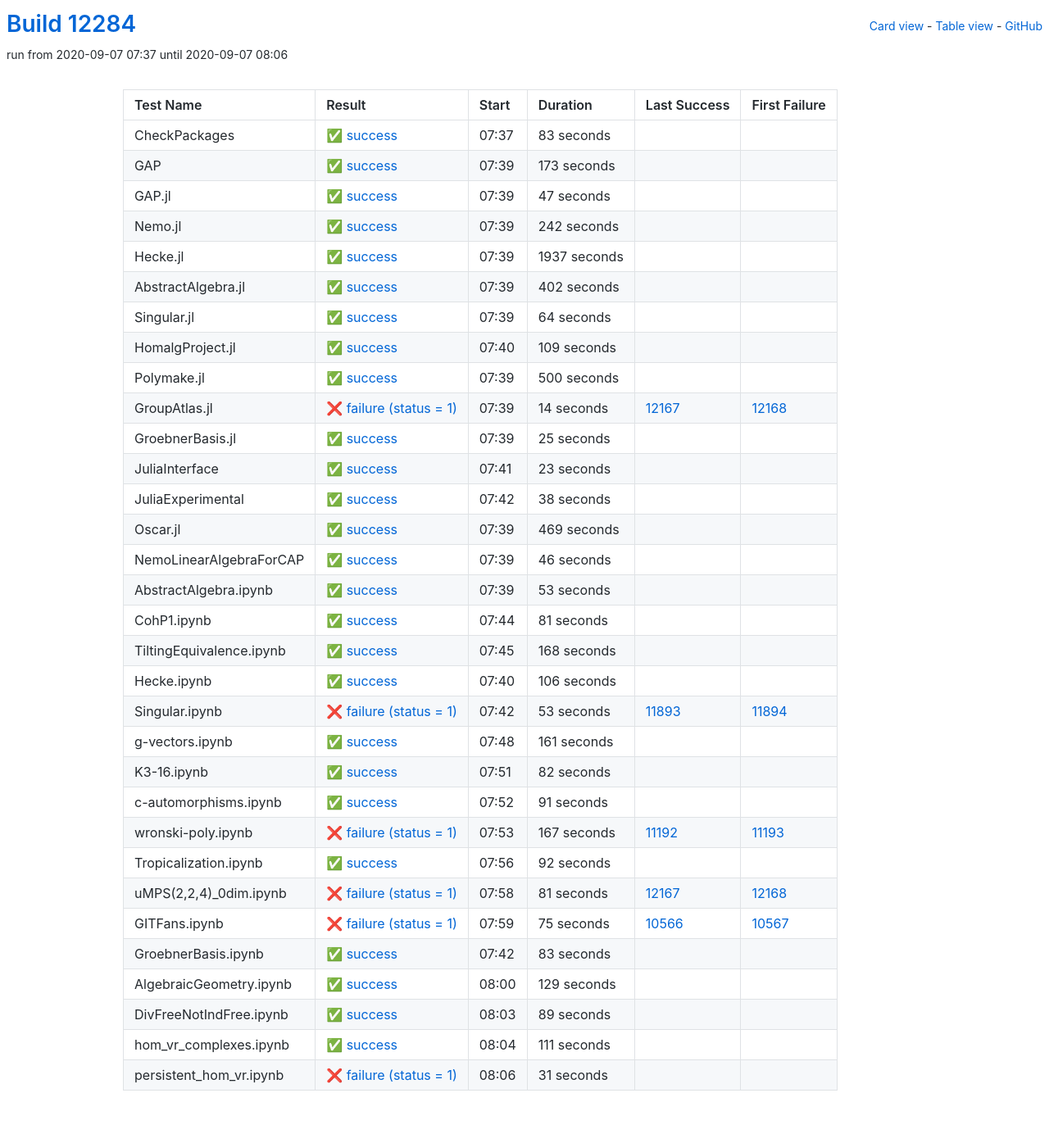
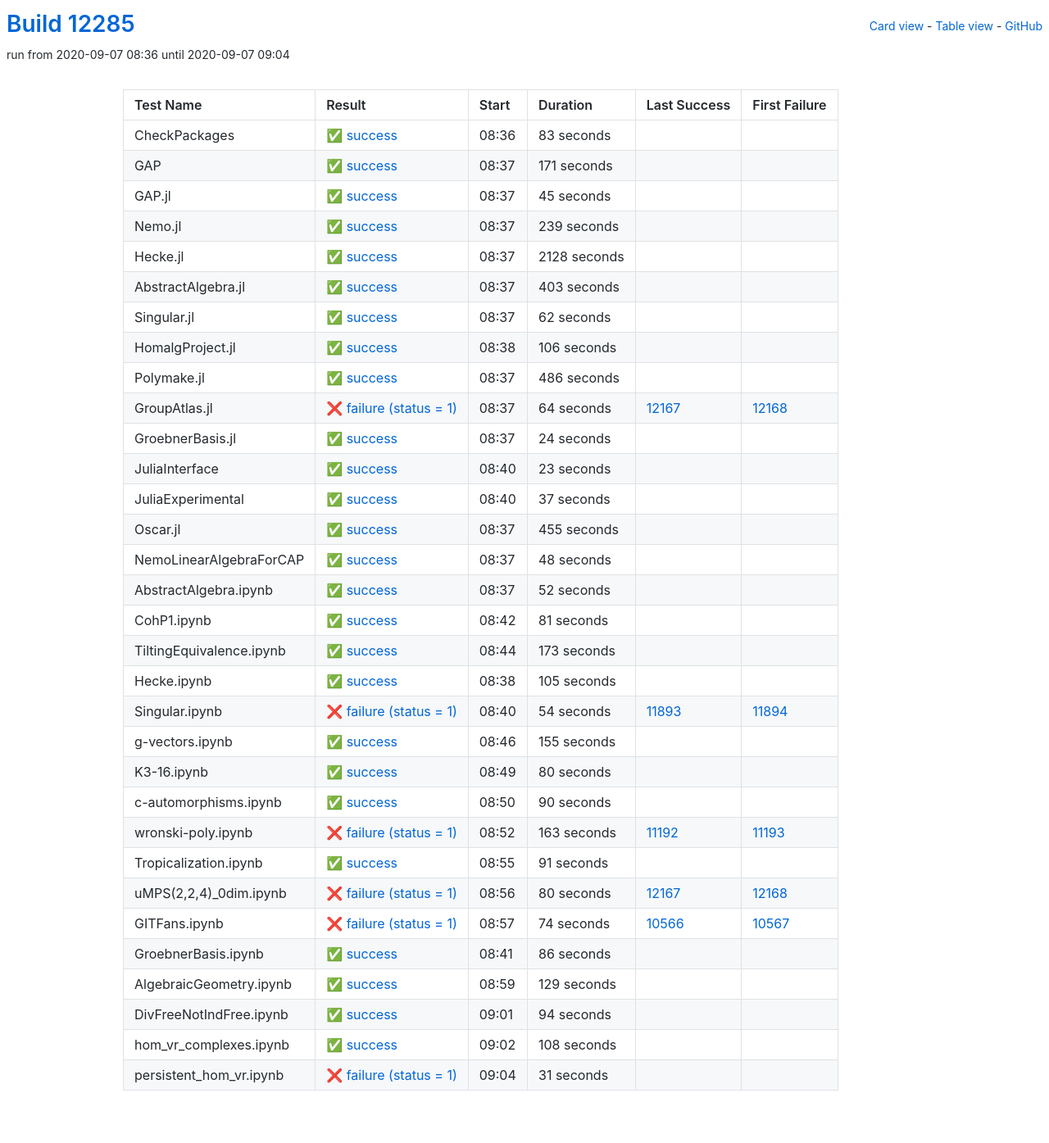
Before and after one commit to oscar-system/oscar-ci-status, a Jekyll site: the page built from table.html, in a window 1280 px wide. Shown: the whole page at 82% size. Built offline with Jekyll 4.4.1, drawn with Linux system fonts in a browser that asks for light colours.

Commit message:
Build #12285

```diff
--- a/_data/ci.yml
+++ b/_data/ci.yml
@@ -1,6 +1,6 @@
 ---
-build: 12284
-build_url: https://oscarci.mathematik.uni-kl.de/job/oscar/12284/
+build: 12285
+build_url: https://oscarci.mathematik.uni-kl.de/job/oscar/12285/
 job: oscar
 organization: oscar-system
 repo: oscar-ci-status
@@ -8,8 +8,8 @@
 tests:
 - name: CheckPackages
   id: checkpackages
-  log: https://oscarci.mathematik.uni-kl.de/job/oscar/12284/artifact/logs/build-12284/CheckPackages.log
-  start: 2020-09-07 07:37
+  log: https://oscarci.mathematik.uni-kl.de/job/oscar/12285/artifact/logs/build-12285/CheckPackages.log
+  start: 2020-09-07 08:36
   success: true
   exitcode: 0
   status: success
@@ -20,128 +20,128 @@
   first_failure_url:
 - name: GAP
   id: gap
-  log: https://oscarci.mathematik.uni-kl.de/job/oscar/12284/artifact/logs/build-12284/GAP.log
-  start: 2020-09-07 07:39
+  log: https://oscarci.mathematik.uni-kl.de/job/oscar/12285/artifact/logs/build-12285/GAP.log
+  start: 2020-09-07 08:37
   success: true
   exitcode: 0
   status: success
-  duration: 173
+  duration: 171
   last_success: false
   last_success_url:
   first_failure: false
   first_failure_url:
 - name: GAP.jl
   id: gap-jl
-  log: https://oscarci.mathematik.uni-kl.de/job/oscar/12284/artifact/logs/build-12284/GAP.jl.log
-  start: 2020-09-07 07:39
+  log: https://oscarci.mathematik.uni-kl.de/job/oscar/12285/artifact/logs/build-12285/GAP.jl.log
+  start: 2020-09-07 08:37
   success: true
   exitcode: 0
   status: success
-  duration: 47
+  duration: 45
   last_success: false
   last_success_url:
   first_failure: false
   first_failure_url:
 - name: Nemo.jl
   id: nemo-jl
-  log: https://oscarci.mathematik.uni-kl.de/job/oscar/12284/artifact/logs/build-12284/Nemo.jl.log
-  start: 2020-09-07 07:39
+  log: https://oscarci.mathematik.uni-kl.de/job/oscar/12285/artifact/logs/build-12285/Nemo.jl.log
+  start: 2020-09-07 08:37
   success: true
   exitcode: 0
   status: success
-  duration: 242
+  duration: 239
   last_success: false
   last_success_url:
   first_failure: false
   first_failure_url:
 - name: Hecke.jl
   id: hecke-jl
-  log: https://oscarci.mathematik.uni-kl.de/job/oscar/12284/artifact/logs/build-12284/Hecke.jl.log
-  start: 2020-09-07 07:39
+  log: https://oscarci.mathematik.uni-kl.de/job/oscar/12285/artifact/logs/build-12285/Hecke.jl.log
+  start: 2020-09-07 08:37
   success: true
   exitcode: 0
   status: success
-  duration: 1937
+  duration: 2128
   last_success: false
   last_success_url:
   first_failure: false
   first_failure_url:
 - name: AbstractAlgebra.jl
   id: abstractalgebra-jl
-  log: https://oscarci.mathematik.uni-kl.de/job/oscar/12284/artifact/logs/build-12284/AbstractAlgebra.jl.log
-  start: 2020-09-07 07:39
+  log: https://oscarci.mathematik.uni-kl.de/job/oscar/12285/artifact/logs/build-12285/AbstractAlgebra.jl.log
+  start: 2020-09-07 08:37
   success: true
   exitcode: 0
   status: success
-  duration: 402
+  duration: 403
   last_success: false
   last_success_url:
   first_failure: false
   first_failure_url:
 - name: Singular.jl
   id: singular-jl
-  log: https://oscarci.mathematik.uni-kl.de/job/oscar/12284/artifact/logs/build-12284/Singular.jl.log
-  start: 2020-09-07 07:39
+  log: https://oscarci.mathematik.uni-kl.de/job/oscar/12285/artifact/logs/build-12285/Singular.jl.log
+  start: 2020-09-07 08:37
   success: true
   exitcode: 0
   status: success
-  duration: 64
+  duration: 62
   last_success: false
   last_success_url:
   first_failure: false
   first_failure_url:
 - name: HomalgProject.jl
   id: homalgproject-jl
-  log: https://oscarci.mathematik.uni-kl.de/job/oscar/12284/artifact/logs/build-12284/HomalgProject.jl.log
-  start: 2020-09-07 07:40
+  log: https://oscarci.mathematik.uni-kl.de/job/oscar/12285/artifact/logs/build-12285/HomalgProject.jl.log
+  start: 2020-09-07 08:38
   success: true
   exitcode: 0
   status: success
-  duration: 109
+  duration: 106
   last_success: false
   last_success_url:
   first_failure: false
   first_failure_url:
 - name: Polymake.jl
   id: polymake-jl
-  log: https://oscarci.mathematik.uni-kl.de/job/oscar/12284/artifact/logs/build-12284/Polymake.jl.log
-  start: 2020-09-07 07:39
+  log: https://oscarci.mathematik.uni-kl.de/job/oscar/12285/artifact/logs/build-12285/Polymake.jl.log
+  start: 2020-09-07 08:37
   success: true
   exitcode: 0
   status: success
-  duration: 500
+  duration: 486
   last_success: false
   last_success_url:
   first_failure: false
   first_failure_url:
 - name: GroupAtlas.jl
   id: groupatlas-jl
-  log: https://oscarci.mathematik.uni-kl.de/job/oscar/12284/artifact/logs/build-12284/GroupAtlas.jl.log
-  start: 2020-09-07 07:39
+  log: https://oscarci.mathematik.uni-kl.de/job/oscar/12285/artifact/logs/build-12285/GroupAtlas.jl.log
+  start: 2020-09-07 08:37
   success: false
   exitcode: 1
   status: failure
-  duration: 14
+  duration: 64
   last_success: 12167
   last_success_url: https://oscarci.mathematik.uni-kl.de/job/oscar/12167/
   first_failure: 12168
   first_failure_url: https://oscarci.mathematik.uni-kl.de/job/oscar/12168/
 - name: GroebnerBasis.jl
   id: groebnerbasis-jl
-  log: https://oscarci.mathematik.uni-kl.de/job/oscar/12284/artifact/logs/build-12284/GroebnerBasis.jl.log
-  start: 2020-09-07 07:39
+  log: https://oscarci.mathematik.uni-kl.de/job/oscar/12285/artifact/logs/build-12285/GroebnerBasis.jl.log
+  start: 2020-09-07 08:37
   success: true
   exitcode: 0
   status: success
-  duration: 25
+  duration: 24
   last_success: false
   last_success_url:
   first_failure: false
   first_failure_url:
 - name: JuliaInterface
   id: juliainterface
-  log: https://oscarci.mathematik.uni-kl.de/job/oscar/12284/artifact/logs/build-12284/JuliaInterface.log
-  start: 2020-09-07 07:41
+  log: https://oscarci.mathematik.uni-kl.de/job/oscar/12285/artifact/logs/build-12285/JuliaInterface.log
+  start: 2020-09-07 08:40
   success: true
   exitcode: 0
   status: success
@@ -152,56 +152,56 @@
   first_failure_url:
 - name: JuliaExperimental
   id: juliaexperimental
-  log: https://oscarci.mathematik.uni-kl.de/job/oscar/12284/artifact/logs/build-12284/JuliaExperimental.log
-  start: 2020-09-07 07:42
+  log: https://oscarci.mathematik.uni-kl.de/job/oscar/12285/artifact/logs/build-12285/JuliaExperimental.log
+  start: 2020-09-07 08:40
   success: true
   exitcode: 0
   status: success
-  duration: 38
+  duration: 37
   last_success: false
   last_success_url:
   first_failure: false
   first_failure_url:
 - name: Oscar.jl
   id: oscar-jl
-  log: https://oscarci.mathematik.uni-kl.de/job/oscar/12284/artifact/logs/build-12284/Oscar.jl.log
-  start: 2020-09-07 07:39
+  log: https://oscarci.mathematik.uni-kl.de/job/oscar/12285/artifact/logs/build-12285/Oscar.jl.log
+  start: 2020-09-07 08:37
   success: true
   exitcode: 0
   status: success
-  duration: 469
+  duration: 455
   last_success: false
   last_success_url:
   first_failure: false
   first_failure_url:
 - name: NemoLinearAlgebraForCAP
   id: nemolinearalgebraforcap
-  log: https://oscarci.mathematik.uni-kl.de/job/oscar/12284/artifact/logs/build-12284/NemoLinearAlgebraForCAP.log
-  start: 2020-09-07 07:39
+  log: https://oscarci.mathematik.uni-kl.de/job/oscar/12285/artifact/logs/build-12285/NemoLinearAlgebraForCAP.log
+  start: 2020-09-07 08:37
   success: true
   exitcode: 0
   status: success
-  duration: 46
+  duration: 48
   last_success: false
   last_success_url:
   first_failure: false
   first_failure_url:
 - name: AbstractAlgebra.ipynb
   id: abstractalgebra-ipynb
-  log: https://oscarci.mathematik.uni-kl.de/job/oscar/12284/artifact/logs/build-12284/AbstractAlgebra.ipynb.log
-  start: 2020-09-07 07:39
+  log: https://oscarci.mathematik.uni-kl.de/job/oscar/12285/artifact/logs/build-12285/AbstractAlgebra.ipynb.log
+  start: 2020-09-07 08:37
   success: true
   exitcode: 0
   status: success
-  duration: 53
+  duration: 52
   last_success: false
   last_success_url:
   first_failure: false
   first_failure_url:
 - name: CohP1.ipynb
   id: cohp1-ipynb
-  log: https://oscarci.mathematik.uni-kl.de/job/oscar/12284/artifact/logs/build-12284/CohP1.ipynb.log
-  start: 2020-09-07 07:44
+  log: https://oscarci.mathematik.uni-kl.de/job/oscar/12285/artifact/logs/build-12285/CohP1.ipynb.log
+  start: 2020-09-07 08:42
   success: true
   exitcode: 0
   status: success
@@ -212,68 +212,92 @@
   first_failure_url:
 - name: TiltingEquivalence.ipynb
   id: tiltingequivalence-ipynb
-  log: https://oscarci.mathematik.uni-kl.de/job/oscar/12284/artifact/logs/build-12284/TiltingEquivalence.ipynb.log
-  start: 2020-09-07 07:45
+  log: https://oscarci.mathematik.uni-kl.de/job/oscar/12285/artifact/logs/build-12285/TiltingEquivalence.ipynb.log
+  start: 2020-09-07 08:44
   success: true
   exitcode: 0
   status: success
-  duration: 168
+  duration: 173
   last_success: false
   last_success_url:
   first_failure: false
   first_failure_url:
 - name: Hecke.ipynb
   id: hecke-ipynb
-  log: https://oscarci.mathematik.uni-kl.de/job/oscar/12284/artifact/logs/build-12284/Hecke.ipynb.log
-  start: 2020-09-07 07:40
+  log: https://oscarci.mathematik.uni-kl.de/job/oscar/12285/artifact/logs/build-12285/Hecke.ipynb.log
+  start: 2020-09-07 08:38
   success: true
   exitcode: 0
   status: success
-  duration: 106
+  duration: 105
   last_success: false
   last_success_url:
   first_failure: false
   first_failure_url:
 - name: Singular.ipynb
   id: singular-ipynb
-  log: https://oscarci.mathematik.uni-kl.de/job/oscar/12284/artifact/logs/build-12284/Singular.ipynb.log
-  start: 2020-09-07 07:42
+  log: https://oscarci.mathematik.uni-kl.de/job/oscar/12285/artifact/logs/build-12285/Singular.ipynb.log
+  start: 2020-09-07 08:40
   success: false
   exitcode: 1
   status: failure
-  duration: 53
+  duration: 54
   last_success: 11893
   last_success_url: https://oscarci.mathematik.uni-kl.de/job/oscar/11893/
   first_failure: 11894
   first_failure_url: https://oscarci.mathematik.uni-kl.de/job/oscar/11894/
 - name: g-vectors.ipynb
   id: g-vectors-ipynb
-  log: https://oscarci.mathematik.uni-kl.de/job/oscar/12284/artifact/logs/build-12284/g-vectors.ipynb.log
-  start: 2020-09-07 07:48
+  log: https://oscarci.mathematik.uni-kl.de/job/oscar/12285/artifact/logs/build-12285/g-vectors.ipynb.log
+  start: 2020-09-07 08:46
   success: true
   exitcode: 0
   status: success
-  duration: 161
+  duration: 155
   last_success: false
   last_success_url:
   first_failure: false
   first_failure_url:
 - name: K3-16.ipynb
   id: k3-16-ipynb
-  log: https://oscarci.mathematik.uni-kl.de/job/oscar/12284/artifact/logs/build-12284/K3-16.ipynb.log
-  start: 2020-09-07 07:51
+  log: https://oscarci.mathematik.uni-kl.de/job/oscar/12285/artifact/logs/build-12285/K3-16.ipynb.log
+  start: 2020-09-07 08:49
   success: true
   exitcode: 0
   status: success
-  duration: 82
+  duration: 80
   last_success: false
   last_success_url:
   first_failure: false
   first_failure_url:
 - name: c-automorphisms.ipynb
   id: c-automorphisms-ipynb
-  log: https://oscarci.mathematik.uni-kl.de/job/oscar/12284/artifact/logs/build-12284/c-automorphisms.ipynb.log
-  start: 2020-09-07 07:52
+  log: https://oscarci.mathematik.uni-kl.de/job/oscar/12285/artifact/logs/build-12285/c-automorphisms.ipynb.log
+  start: 2020-09-07 08:50
+  success: true
+  exitcode: 0
+  status: success
+  duration: 90
+  last_success: false
+  last_success_url:
+  first_failure: false
+  first_failure_url:
+- name: wronski-poly.ipynb
+  id: wronski-poly-ipynb
+  log: https://oscarci.mathematik.uni-kl.de/job/oscar/12285/artifact/logs/build-12285/wronski-poly.ipynb.log
+  start: 2020-09-07 08:52
+  success: false
+  exitcode: 1
+  status: failure
+  duration: 163
+  last_success: 11192
+  last_success_url: https://oscarci.mathematik.uni-kl.de/job/oscar/11192/
+  first_failure: 11193
+  first_failure_url: https://oscarci.mathematik.uni-kl.de/job/oscar/11193/
+- name: Tropicalization.ipynb
+  id: tropicalization-ipynb
+  log: https://oscarci.mathematik.uni-kl.de/job/oscar/12285/artifact/logs/build-12285/Tropicalization.ipynb.log
+  start: 2020-09-07 08:55
   success: true
   exitcode: 0
   status: success
@@ -282,70 +306,46 @@
   last_success_url:
   first_failure: false
   first_failure_url:
-- name: wronski-poly.ipynb
-  id: wronski-poly-ipynb
-  log: https://oscarci.mathematik.uni-kl.de/job/oscar/12284/artifact/logs/build-12284/wronski-poly.ipynb.log
-  start: 2020-09-07 07:53
+- name: uMPS(2,2,4)_0dim.ipynb
+  id: umps-2-2-4-0dim-ipynb
+  log: https://oscarci.mathematik.uni-kl.de/job/oscar/12285/artifact/logs/build-12285/uMPS-2-2-4-_0dim.ipynb.log
+  start: 2020-09-07 08:56
   success: false
   exitcode: 1
   status: failure
-  duration: 167
-  last_success: 11192
-  last_success_url: https://oscarci.mathematik.uni-kl.de/job/oscar/11192/
-  first_failure: 11193
-  first_failure_url: https://oscarci.mathematik.uni-kl.de/job/oscar/11193/
-- name: Tropicalization.ipynb
-  id: tropicalization-ipynb
-  log: https://oscarci.mathematik.uni-kl.de/job/oscar/12284/artifact/logs/build-12284/Tropicalization.ipynb.log
-  start: 2020-09-07 07:56
-  success: true
-  exitcode: 0
-  status: success
-  duration: 92
-  last_success: false
-  last_success_url:
-  first_failure: false
-  first_failure_url:
-- name: uMPS(2,2,4)_0dim.ipynb
-  id: umps-2-2-4-0dim-ipynb
-  log: https://oscarci.mathematik.uni-kl.de/job/oscar/12284/artifact/logs/build-12284/uMPS-2-2-4-_0dim.ipynb.log
-  start: 2020-09-07 07:58
-  success: false
-  exitcode: 1
-  status: failure
-  duration: 81
+  duration: 80
   last_success: 12167
   last_success_url: https://oscarci.mathematik.uni-kl.de/job/oscar/12167/
   first_failure: 12168
   first_failure_url: https://oscarci.mathematik.uni-kl.de/job/oscar/12168/
 - name: GITFans.ipynb
   id: gitfans-ipynb
-  log: https://oscarci.mathematik.uni-kl.de/job/oscar/12284/artifact/logs/build-12284/GITFans.ipynb.log
-  start: 2020-09-07 07:59
+  log: https://oscarci.mathematik.uni-kl.de/job/oscar/12285/artifact/logs/build-12285/GITFans.ipynb.log
+  start: 2020-09-07 08:57
   success: false
   exitcode: 1
   status: failure
-  duration: 75
+  duration: 74
   last_success: 10566
   last_success_url: https://oscarci.mathematik.uni-kl.de/job/oscar/10566/
   first_failure: 10567
   first_failure_url: https://oscarci.mathematik.uni-kl.de/job/oscar/10567/
 - name: GroebnerBasis.ipynb
   id: groebnerbasis-ipynb
-  log: https://oscarci.mathematik.uni-kl.de/job/oscar/12284/artifact/logs/build-12284/GroebnerBasis.ipynb.log
-  start: 2020-09-07 07:42
+  log: https://oscarci.mathematik.uni-kl.de/job/oscar/12285/artifact/logs/build-12285/GroebnerBasis.ipynb.log
+  start: 2020-09-07 08:41
   success: true
   exitcode: 0
   status: success
-  duration: 83
+  duration: 86
   last_success: false
   last_success_url:
   first_failure: false
   first_failure_url:
 - name: AlgebraicGeometry.ipynb
   id: algebraicgeometry-ipynb
-  log: https://oscarci.mathematik.uni-kl.de/job/oscar/12284/artifact/logs/build-12284/AlgebraicGeometry.ipynb.log
-  start: 2020-09-07 08:00
+  log: https://oscarci.mathematik.uni-kl.de/job/oscar/12285/artifact/logs/build-12285/AlgebraicGeometry.ipynb.log
+  start: 2020-09-07 08:59
   success: true
   exitcode: 0
   status: success
@@ -356,32 +356,32 @@
   first_failure_url:
 - name: DivFreeNotIndFree.ipynb
   id: divfreenotindfree-ipynb
-  log: https://oscarci.mathematik.uni-kl.de/job/oscar/12284/artifact/logs/build-12284/DivFreeNotIndFree.ipynb.log
-  start: 2020-09-07 08:03
+  log: https://oscarci.mathematik.uni-kl.de/job/oscar/12285/artifact/logs/build-12285/DivFreeNotIndFree.ipynb.log
+  start: 2020-09-07 09:01
   success: true
   exitcode: 0
   status: success
-  duration: 89
+  duration: 94
   last_success: false
   last_success_url:
   first_failure: false
   first_failure_url:
 - name: hom_vr_complexes.ipynb
   id: hom-vr-complexes-ipynb
-  log: https://oscarci.mathematik.uni-kl.de/job/oscar/12284/artifact/logs/build-12284/hom_vr_complexes.ipynb.log
-  start: 2020-09-07 08:04
+  log: https://oscarci.mathematik.uni-kl.de/job/oscar/12285/artifact/logs/build-12285/hom_vr_complexes.ipynb.log
+  start: 2020-09-07 09:02
   success: true
   exitcode: 0
   status: success
-  duration: 111
+  duration: 108
   last_success: false
   last_success_url:
   first_failure: false
   first_failure_url:
 - name: persistent_hom_vr.ipynb
   id: persistent-hom-vr-ipynb
-  log: https://oscarci.mathematik.uni-kl.de/job/oscar/12284/artifact/logs/build-12284/persistent_hom_vr.ipynb.log
-  start: 2020-09-07 08:06
+  log: https://oscarci.mathematik.uni-kl.de/job/oscar/12285/artifact/logs/build-12285/persistent_hom_vr.ipynb.log
+  start: 2020-09-07 09:04
   success: false
   exitcode: 1
   status: failure
```
Also changed, not shown: README.md.
